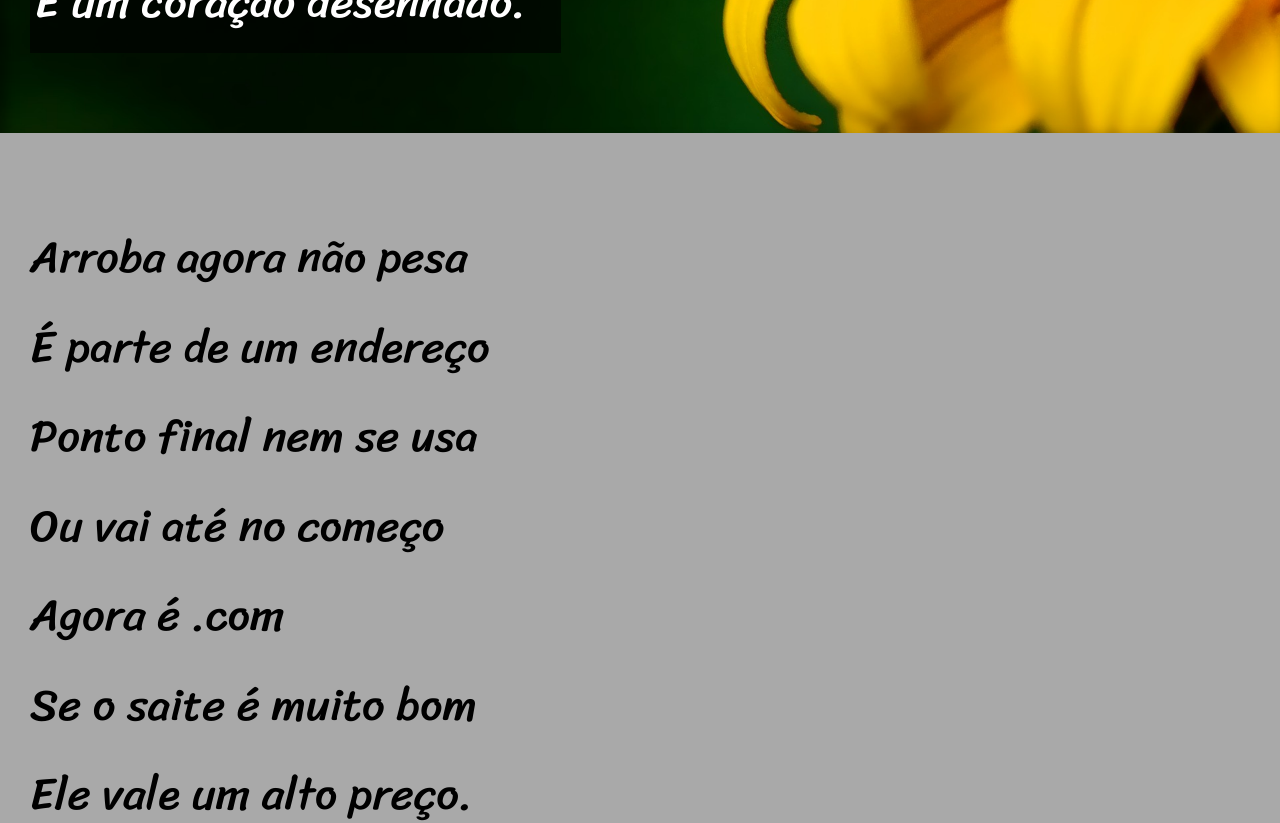
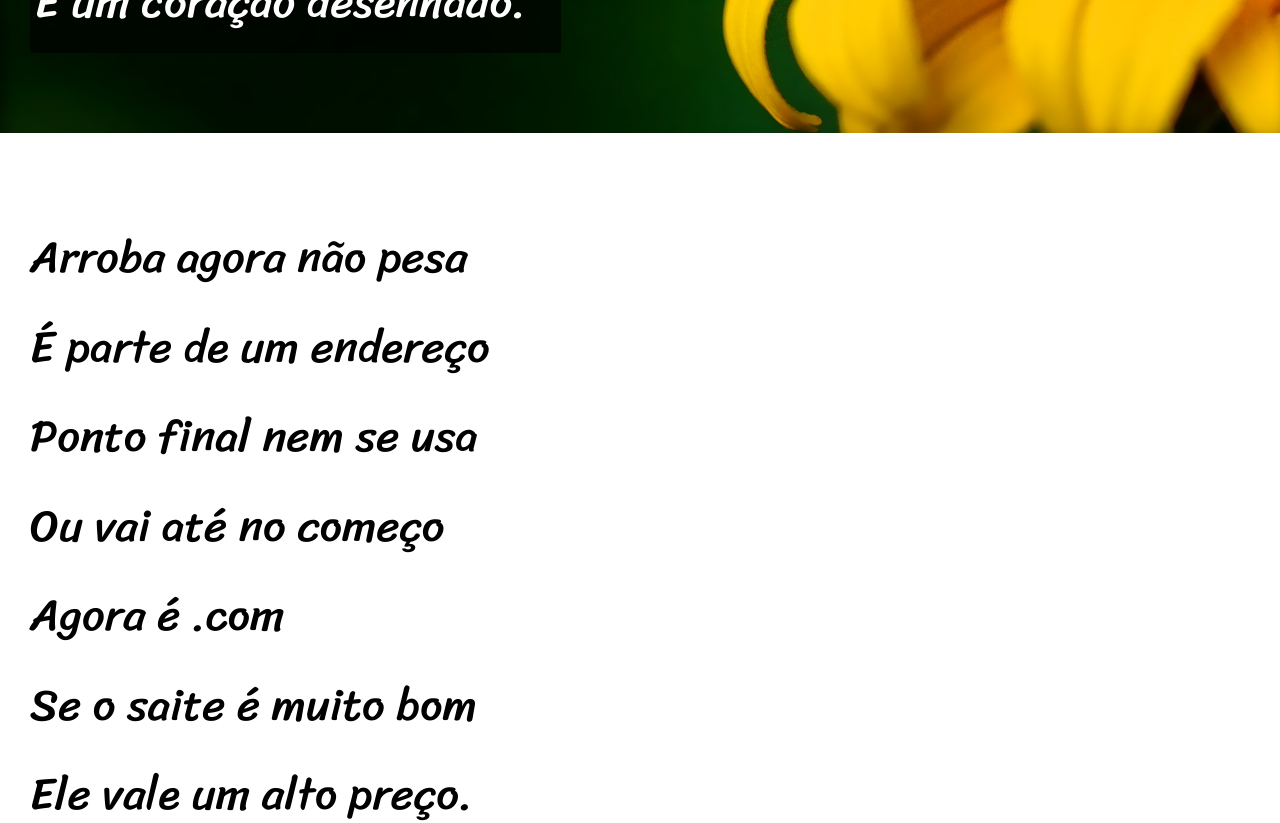
Before and after one commit to str-TkHito/projeto-cordel, a plain HTML site: page index.html in a window 1280 px wide. Shown: the part 1800-2623 px from the top of the page. Drawn offline with Linux system fonts and the light colour scheme.

Commit message:
Resolving a error

```diff
--- a/index.html
+++ b/index.html
@@ -37,7 +37,7 @@
                         </p>
 
                 </section>
-                <section clas="normal">
+                <section class="normal">
                         <p>
                                 Arroba agora não pesa <br>
                                 É parte de um endereço <br>
```
